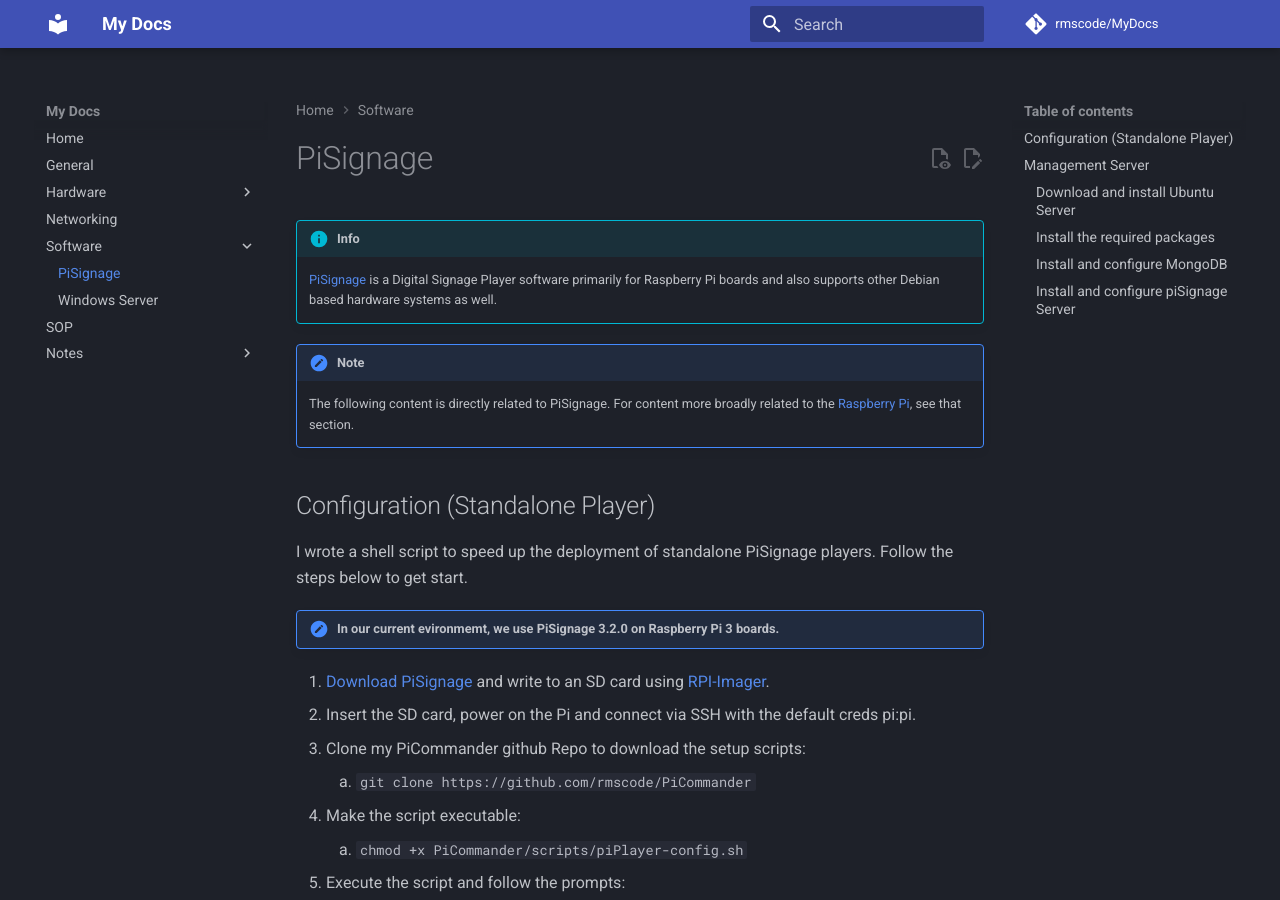
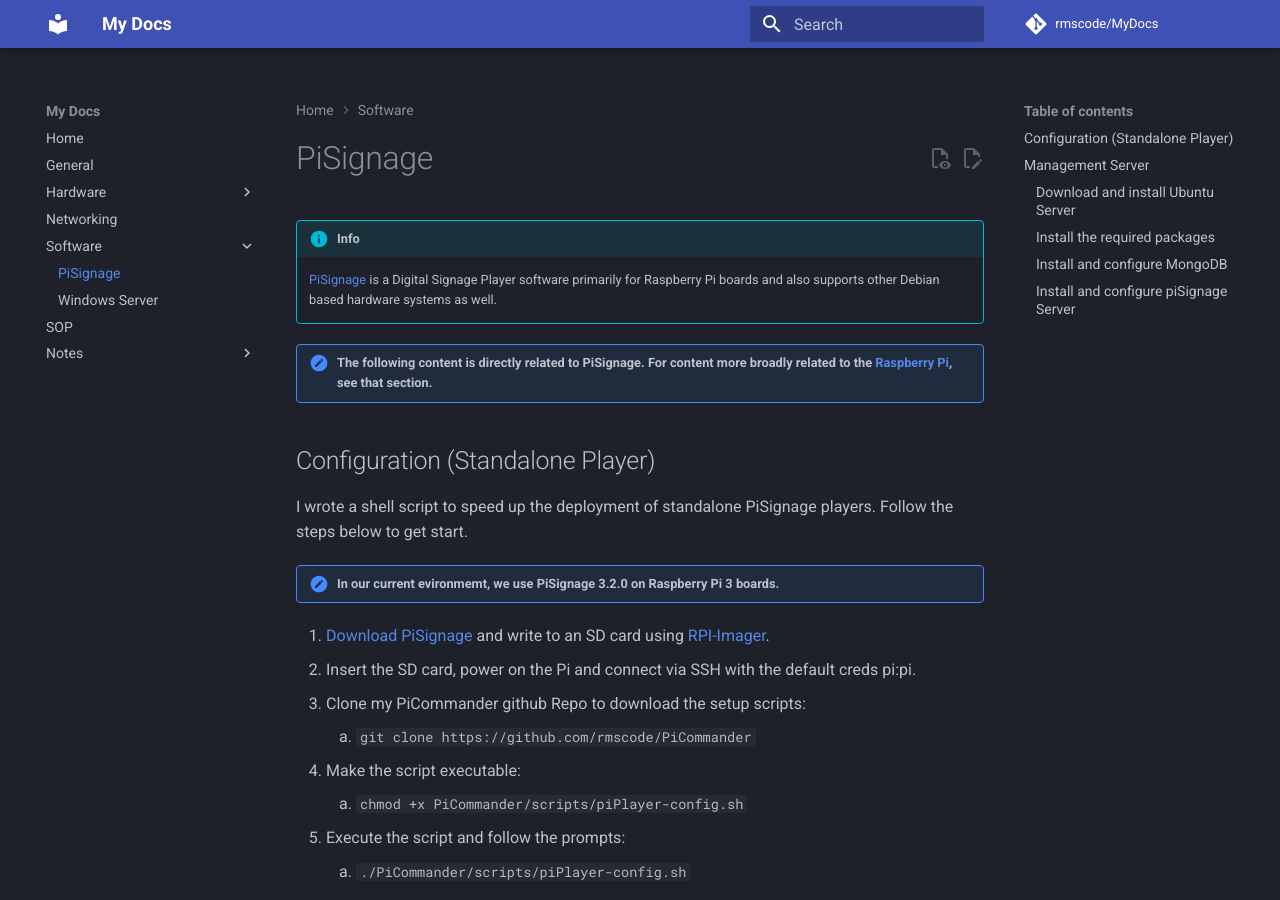
Before and after one commit to rmscode/binary-garden, an MkDocs documentation site: the page built from docs/software/pisignage.md, in a window 1280 px wide and 900 px high. Built offline with MkDocs 1.6.1 and Material for MkDocs 9.7.7, drawn with Linux system fonts in a browser that asks for light colours; comment, search, counter and statistics services are not loaded.

Commit message:
Update pisignage.md

```diff
--- a/docs/software/pisignage.md
+++ b/docs/software/pisignage.md
@@ -4,9 +4,7 @@
 
     [PiSignage](https://github.com/colloqi/pisignage) is a Digital Signage Player software primarily for Raspberry Pi boards and also supports other Debian based hardware systems as well.
 
-!!! note
-
-    The following content is directly related to PiSignage. For content more broadly related to the [Raspberry Pi](../hardware/raspberrypi.md), see that section.
+!!! note "The following content is directly related to PiSignage. For content more broadly related to the [Raspberry Pi](../hardware/raspberrypi.md), see that section."
 
 ## Configuration (Standalone Player)
 
```
